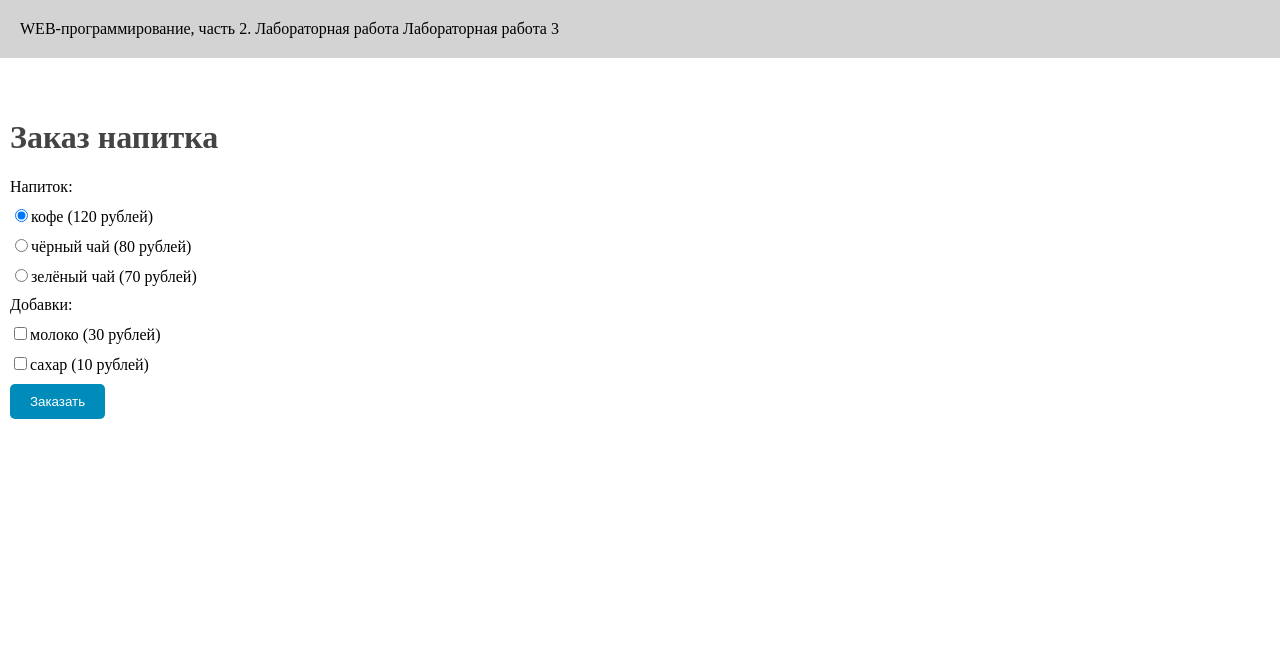
After one commit to Enne678/webprogramming-labs-2, a Flask app: page /lab3/order in a window 1280 px wide. The commit adds this page. Shown: the top 659 px of the page. Run offline with Flask 3, Linux system fonts and the light colour scheme.

Commit message:
Заказ напитка

```diff
--- a/lab3.py
+++ b/lab3.py
@@ -35,3 +35,30 @@ def form1():
         errors['age'] = 'Заполните поле!'
     sex = request.args.get('sex')
     return render_template('lab3/form1.html', user=user, age=age, sex=sex, errors=errors)
+
+@lab3.route('/lab3/order')
+def order():
+    return render_template('lab3/order.html')
+
+@lab3.route('/lab3/pay')
+def pay():
+    price = 0
+    drink = request.args.get('drink')
+    if drink == 'coffe':
+        price = 120
+    elif drink == 'black tea':
+        price = 80
+    else:
+        price = 70
+
+    if request.args.get('milk') == 'on':
+        price += 30
+    if request.args.get('sugar') == 'on':
+        price += 10
+
+    return render_template('lab3/pay.html', price=price)
+
+@lab3.route('/lab3/success')
+def success():
+    price = request.args.get('price')
+    return render_template('lab3/success.html', price=price)
--- a/templates/lab3/lab3.html
+++ b/templates/lab3/lab3.html
@@ -12,5 +12,6 @@
         <li><a href="/lab3/cookie">Куки</a></li>
         <li><a href="/lab3/del_cookie">Очистить куки</a></li>
         <li><a href="/lab3/form1">Форма</a></li>
+        <li><a href="/lab3/order">Заказ напитка</a></li>
     </ol>
 {% endblock %}
--- /dev/null
+++ b/templates/lab3/order.html
@@ -0,0 +1,32 @@
+{% extends "base.html" %}
+
+{% block lab %}Лабораторная работа 3{% endblock %}
+
+{% block main %}
+    <h1 style="color: #444;">Заказ напитка</h1>
+
+    <form action="/lab3/pay" method="get">
+        <div>Напиток:</div>
+        <label style="display: block; margin: 10px 0;">
+            <input type="radio" value="coffe" name="drink" checked>кофе (120 рублей)
+        </label>
+        <label style="display: block; margin: 10px 0;">
+            <input type="radio" value="black tea" name="drink">чёрный чай (80 рублей)
+        </label>
+        <label style="display: block; margin: 10px 0;">
+            <input type="radio" value="green tea" name="drink">зелёный чай (70 рублей)
+        </label>
+
+        <div>Добавки:</div>
+        <label style="display: block; margin: 10px 0;">
+            <input type="checkbox" value="on" name="milk">молоко (30 рублей)
+        </label>
+        <label style="display: block; margin: 10px 0;">
+            <input type="checkbox" value="on" name="sugar">сахар (10 рублей)
+        </label>
+
+        <div>
+            <button type="submit" style="background-color: #008CBA; color: white; padding: 10px 20px; border: none; border-radius: 5px; cursor: pointer;">Заказать</button>
+        </div>
+    </form>
+{% endblock %}
```
Also changed, not shown: templates/lab3/pay.html (added, +33 -0 lines), templates/lab3/success.html (added, +13 -0 lines).
